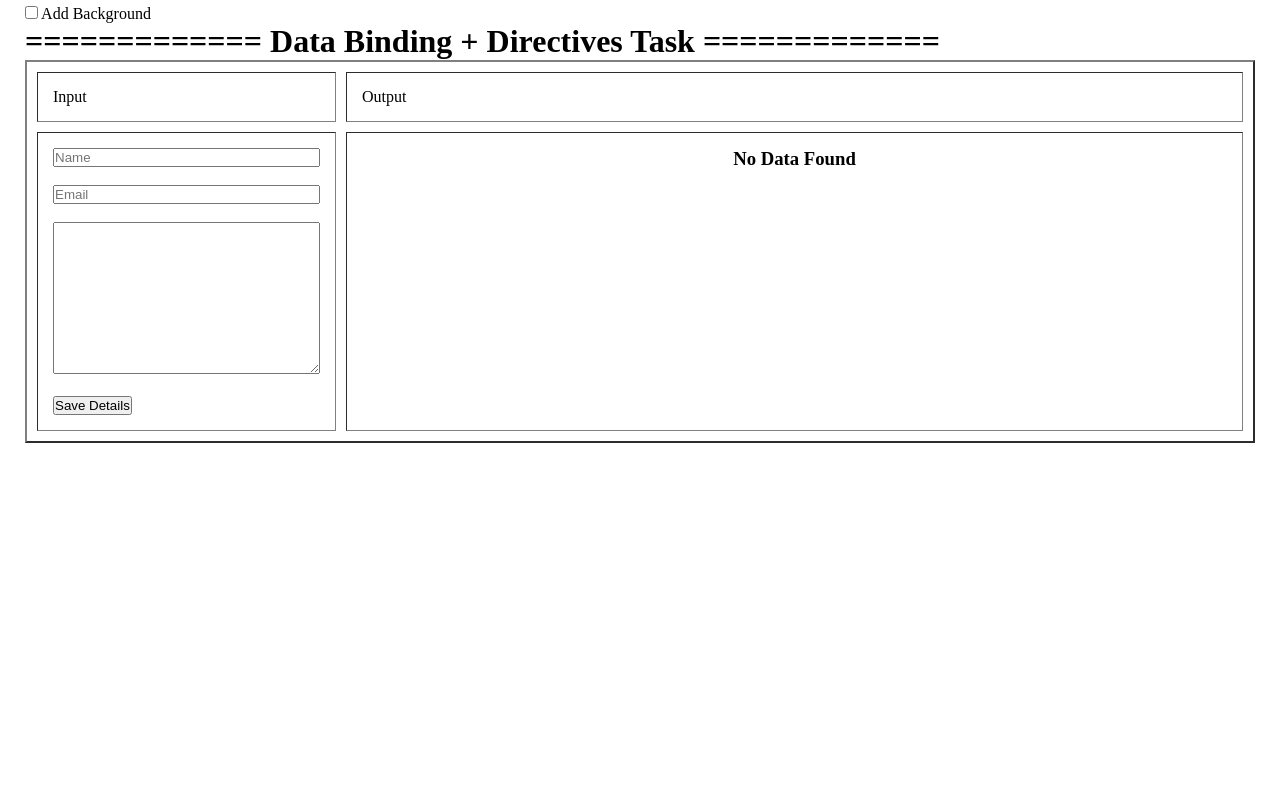
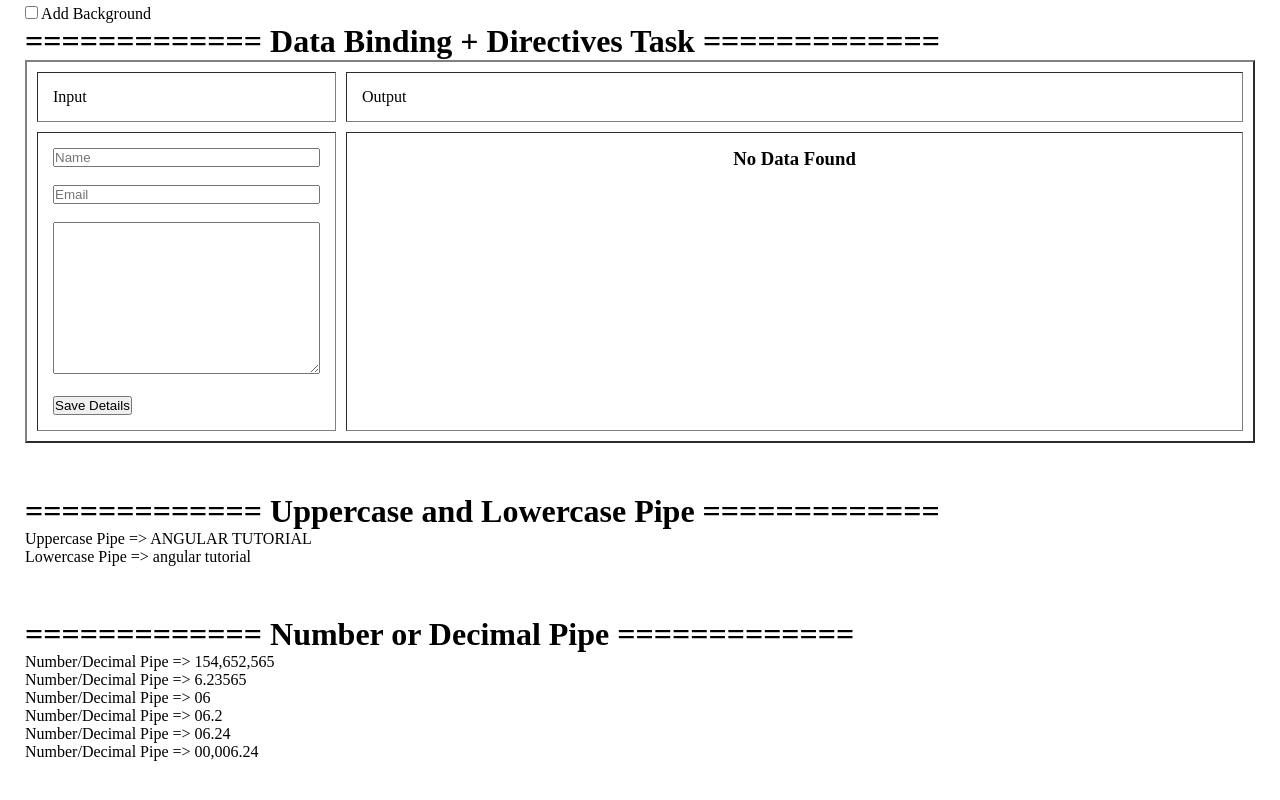
Before and after one commit to manishsajandasani/octacademy-angular, an Angular app: page / in a window 1280 px wide. Shown: the part 2398-3198 px from the top of the page. Before the commit the page ends 3136 px from the top, so only its background shows below. Built offline with nearby package versions, Linux system fonts and the light colour scheme.

Commit message:
Pipes: uppercase, lowercase, number with decimal

```diff
--- a/src/app/app.component.html
+++ b/src/app/app.component.html
@@ -108,6 +108,24 @@
   <h3 style="text-align: center;">No Data Found</h3>
 </ng-template>
 
+<!-- Angular Pipes -->
+<h1 style="margin-top: 50px;">============= Uppercase and Lowercase Pipe =============</h1>
+<p>Uppercase Pipe => {{ pipeTitle | uppercase }}</p>
+<p>Lowercase Pipe => {{ pipeTitle | lowercase }}</p>
+
+<h1 style="margin-top: 50px;">============= Number or Decimal Pipe =============</h1>
+<p>Number/Decimal Pipe => {{ pipeNumber | number }}</p>
+<p>Number/Decimal Pipe => {{ pipeDecimal | number: '1.2-5' }}</p>
+<p>Number/Decimal Pipe => {{ pipeDecimal | number: '2.0-0' }}</p>
+<p>Number/Decimal Pipe => {{ pipeDecimal | number: '2.0-1' }}</p>
+<p>Number/Decimal Pipe => {{ pipeDecimal | number: '2.2-2' }}</p>
+<p>Number/Decimal Pipe => {{ pipeDecimal | number: '5.2-2' }}</p>
+
+
+
+
+
+
 
 
 <br>
@@ -119,9 +137,3 @@
 <br>
 <br>
 <br>
-<br>
-<br>
-<br>
-<br>
-<br>
-<br>
--- a/src/app/app.component.ts
+++ b/src/app/app.component.ts
@@ -107,4 +107,9 @@ export class AppComponent implements AfterViewInit {
   delDirectiveArrayObj(index: number) {
     this.directiveArray.splice(index, 1);
   }
+
+  // Angular Pipes
+  pipeTitle: string = "Angular Tutorial";
+  pipeNumber: number = 154652565;
+  pipeDecimal: number = 6.23564895;
 }
```
Also changed, not shown: 1 other file (tests, documents, lock files or other folders).
